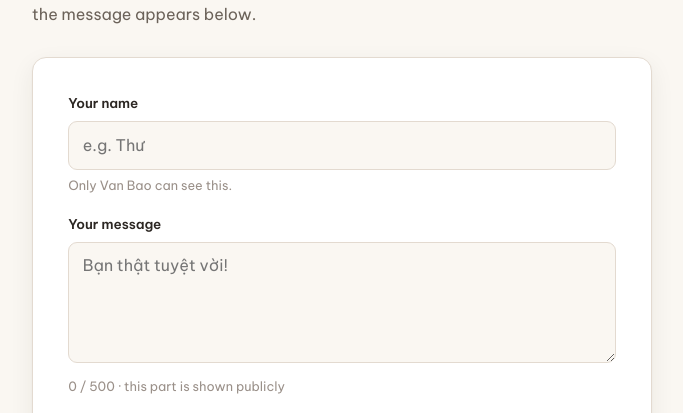
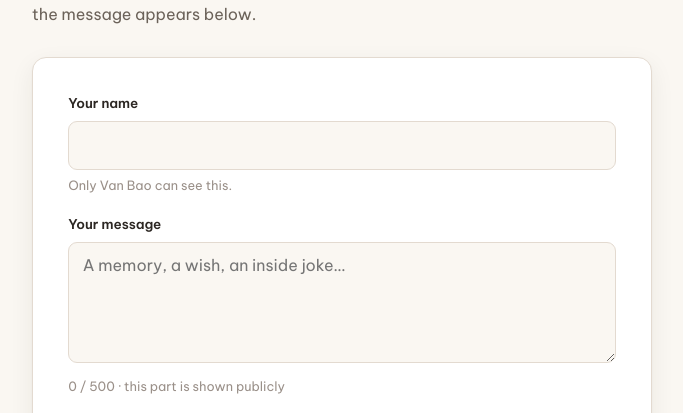
Before and after one commit to VanBao985/VanBao985.github.io, a React (Vite) app: page /gallery in a window 1280 px wide. Shown: the part 1886-2299 px from the top of the page, without its empty margins (18-701 px from the left). Built offline with nearby package versions, Linux system fonts and the light colour scheme; no server answers; the database is empty; a web font is replaced by a local one.

Commit message:
update placeholder

```diff
--- a/src/components/Guestbook.jsx
+++ b/src/components/Guestbook.jsx
@@ -132,7 +132,7 @@ export default function Guestbook() {
                 value={name}
                 maxLength={MAX_NAME}
                 onChange={(e) => setName(e.target.value)}
-                placeholder="e.g. Thư"
+                // placeholder=""
                 autoComplete="name"
               />
               <p className="field__hint">Only Van Bao can see this.</p>
@@ -147,7 +147,7 @@ export default function Guestbook() {
                 value={message}
                 maxLength={MAX_MESSAGE}
                 onChange={(e) => setMessage(e.target.value)}
-                placeholder="Bạn thật tuyệt vời!"
+                placeholder="A memory, a wish, an inside joke…"
               />
               <p className="field__hint">
                 {message.length} / {MAX_MESSAGE} · this part is shown publicly
```
